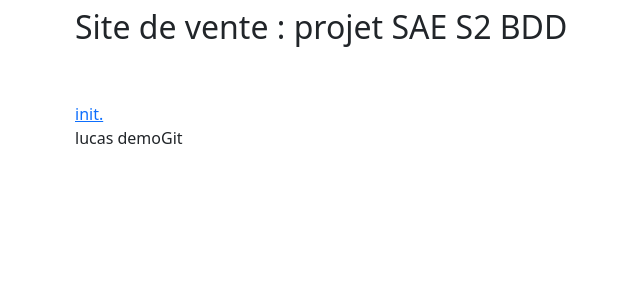
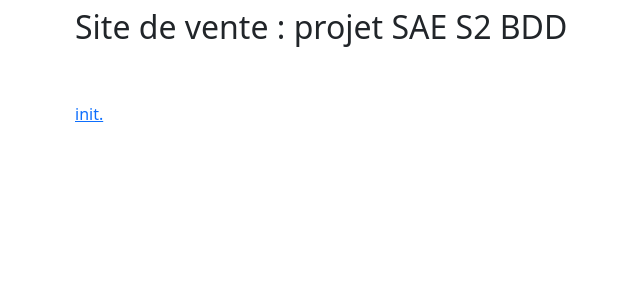
Before and after one commit to lfulcran-iut90/SAE-3-4-5, a Flask app: page / in a window 1280 px wide. Shown: the part 64-364 px from the top of the page, without its empty margins (7-647 px from the left). Run offline with Flask 3, Linux system fonts and the light colour scheme; some libraries are stand-ins or nearby versions.

Commit message:
removedemo

```diff
--- a/S2_SAE_2024_etu_v2/templates/auth/layout.html
+++ b/S2_SAE_2024_etu_v2/templates/auth/layout.html
@@ -18,7 +18,7 @@
     {% block body %}
         <h2>Site de vente : projet SAE S2 BDD</h2>
         <br><br>
-        <a href="/base/init">init.</a><br>lucas demoGit
+        <a href="/base/init">init.</a><br>
     {% endblock %}
 </div><!-- /.container -->
 
```
